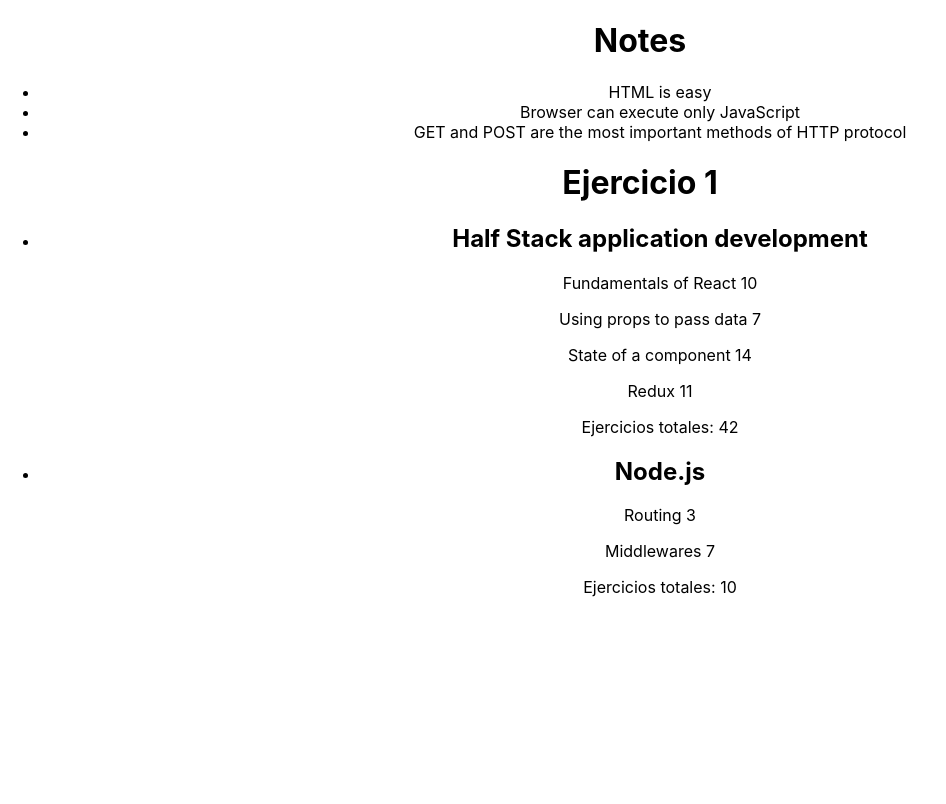
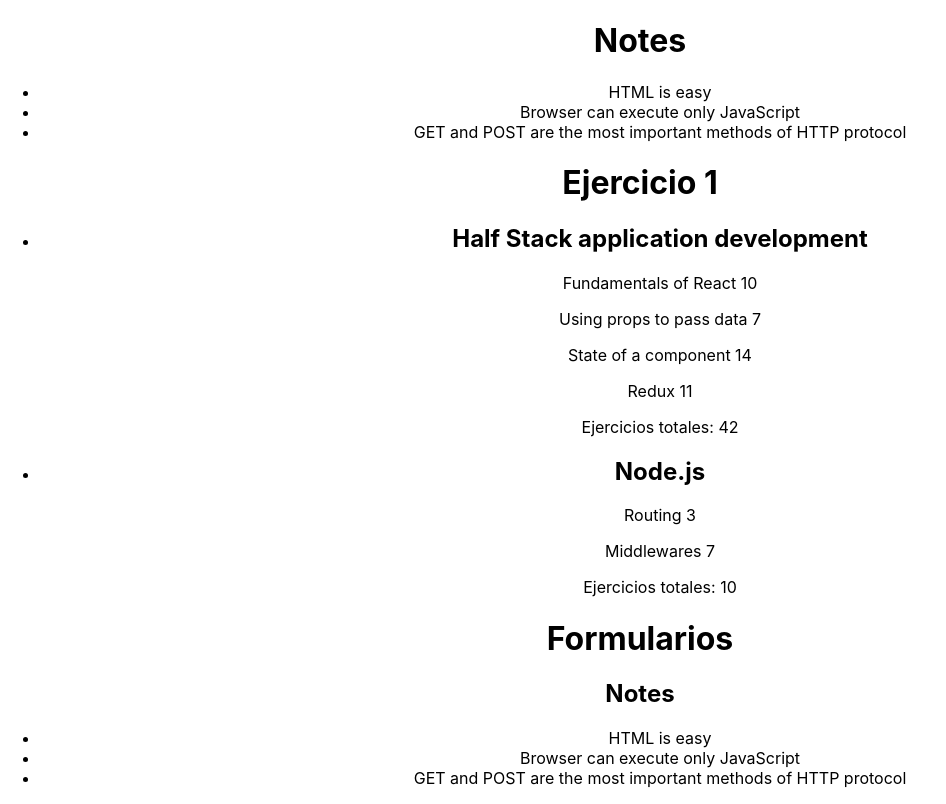
Before and after one commit to nicolasdev97/fullstack-bootcamp, a React (Create React App) app in the folder comunicandose-con-el-servidor/: page / in a window 1280 px wide. Shown: the whole page, without its empty margins (0-946 px from the left). Built offline with nearby package versions, Linux system fonts and the light colour scheme.

Commit message:
Renderizar las notas.

```diff
--- a/comunicandose-con-el-servidor/src/App.js
+++ b/comunicandose-con-el-servidor/src/App.js
@@ -2,6 +2,7 @@
 import Note from "./renderizar-coleccion-modulos/Note";
 import AppEjercicio1 from "./ejercicio1/AppEjercicio1";
 import Courses from "./ejercicio1/Courses";
+import AppFormularios from "./formularios/AppFormularios";
 
 const App = ({ notes }) => {
   return (
@@ -14,6 +15,8 @@
       </ul>
       <h1>Ejercicio 1</h1>
       <AppEjercicio1 courses={Courses} />
+      <h1>Formularios</h1>
+      <AppFormularios notes={notes} />
     </div>
   );
 };
--- /dev/null
+++ b/comunicandose-con-el-servidor/src/formularios/AppFormularios.js
@@ -0,0 +1,19 @@
+import { useState } from "react";
+import Note from "./Note";
+
+const AppFormularios = (props) => {
+  const [notes, setNotes] = useState(props.notes);
+
+  return (
+    <>
+      <h2>Notes</h2>
+      <ul>
+        {notes.map((note) => (
+          <Note key={note.id} note={note} />
+        ))}
+      </ul>
+    </>
+  );
+};
+
+export default AppFormularios;
--- /dev/null
+++ b/comunicandose-con-el-servidor/src/formularios/Note.js
@@ -0,0 +1,5 @@
+const Note = ({ note }) => {
+  return <li>{note.content}</li>;
+};
+
+export default Note;
```
